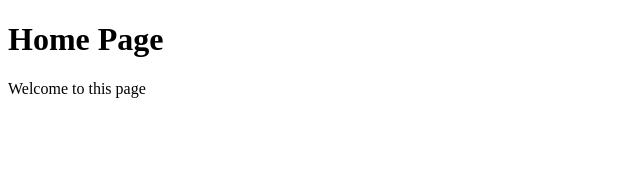
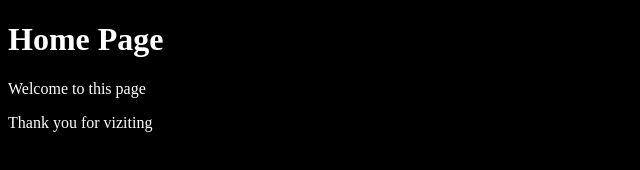
Before and after one commit to Fritswanggai/learn-html-css, a plain HTML site: page index.html in a window 1280 px wide. Shown: the whole page, without its empty margins (0-640 px from the left). Drawn offline with Linux system fonts and the light colour scheme.

Commit message:
add style.css

```diff
--- a/index.html
+++ b/index.html
@@ -9,5 +9,6 @@
     <body class="bg-dark">
         <h1>Home Page</h1>
         <p>Welcome to this page</p>
+        <p>Thank you for viziting</p>
     </body>
 </html>
--- a/style.css
+++ b/style.css
@@ -0,0 +1,4 @@
+body {
+    background-color: black;
+    color: white;
+}
```
